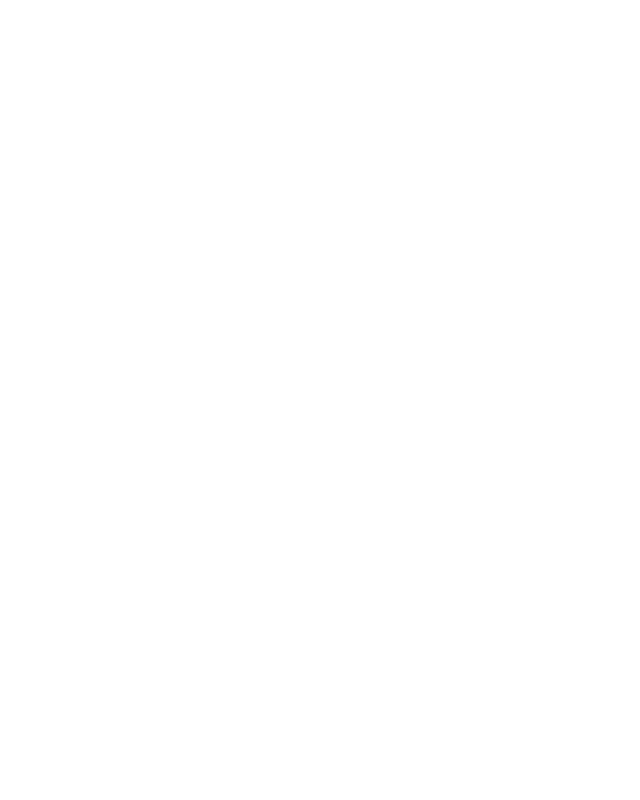
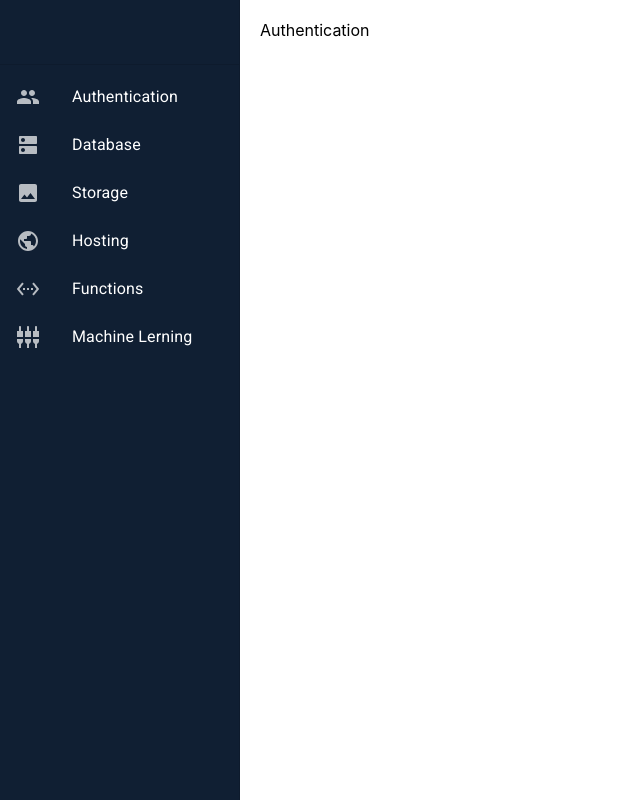
Before and after one commit to lucianorepetto/MaterialUI-React, a React (Create React App) app: page /MaterialUI-React/authentication in a window 1280 px wide. Before the commit this address had no page. Shown: the whole page, without its empty margins (0-640 px from the left). Built offline with nearby package versions, Linux system fonts and the light colour scheme.

Commit message:
Correcciones en los Routes

```diff
--- a/src/components/Navbar/Navbar.js
+++ b/src/components/Navbar/Navbar.js
@@ -8,40 +8,12 @@ import ListItemIcon from '@mui/material/ListItemIcon';
 import ListItemText from '@mui/material/ListItemText';
 import Toolbar from '@mui/material/Toolbar';
 import { mainNavbarItems } from './consts/navbarListItems';
-import {useParams, useNavigate} from 'react-router-dom'
+import {useNavigate} from 'react-router-dom'
 
 const drawerWidth = 240;
 
-function Navbar(props) {
+function Navbar() {
   const navigate = useNavigate();
-
-  const { window } = props;
-  const [mobileOpen, setMobileOpen] = React.useState(false);
-
-  const handleDrawerToggle = () => {
-    setMobileOpen(!mobileOpen);
-  };
-
-  const drawer = (
-    <div>
-      <Toolbar />
-      <Divider />
-      <List>
-        {mainNavbarItems.map((item, index) => (
-          <ListItem key={item.id} onClick={()=>navigate(item.route)} disablePadding>
-            <ListItemButton>
-              <ListItemIcon sx={{color: 'rgba(255, 255, 255, 0.7)'}}>
-                {item.icon}
-              </ListItemIcon>
-              <ListItemText primary={item.label} />
-            </ListItemButton>
-          </ListItem>
-        ))}
-      </List>
-
-    </div>
-  );
-
   return (
     <div>
         <Drawer
--- a/src/index.js
+++ b/src/index.js
@@ -15,7 +15,7 @@ const root = ReactDOM.createRoot(document.getElementById('root'));
 root.render(
   <BrowserRouter>
     <Routes>
-      <Route path="/" element={<App/>}>
+      <Route path="/MaterialUI-React" element={<App/>}>
         <Route path="authentication" element={<Authentication/>} />
         <Route path="database" element={<Database/>} />
       </Route>
--- a/src/pages/Authentication/Authentication.js
+++ b/src/pages/Authentication/Authentication.js
@@ -4,7 +4,7 @@ import Grid from '@mui/material/Grid';
 function Authentication() {
   return (
     <Grid item xs={8}>
-        <div>Authentication</div>
+        <div style={{padding: '20px'}}>Authentication</div>
     </Grid>
   )
 }
--- a/src/pages/Database/Database.js
+++ b/src/pages/Database/Database.js
@@ -4,7 +4,7 @@ import Grid from '@mui/material/Grid';
 function Database() {
   return (
     <Grid item xs={8}>
-        <div>Database</div>
+        <div style={{padding: '20px'}}>Database</div>
     </Grid>
   )
 }
```
